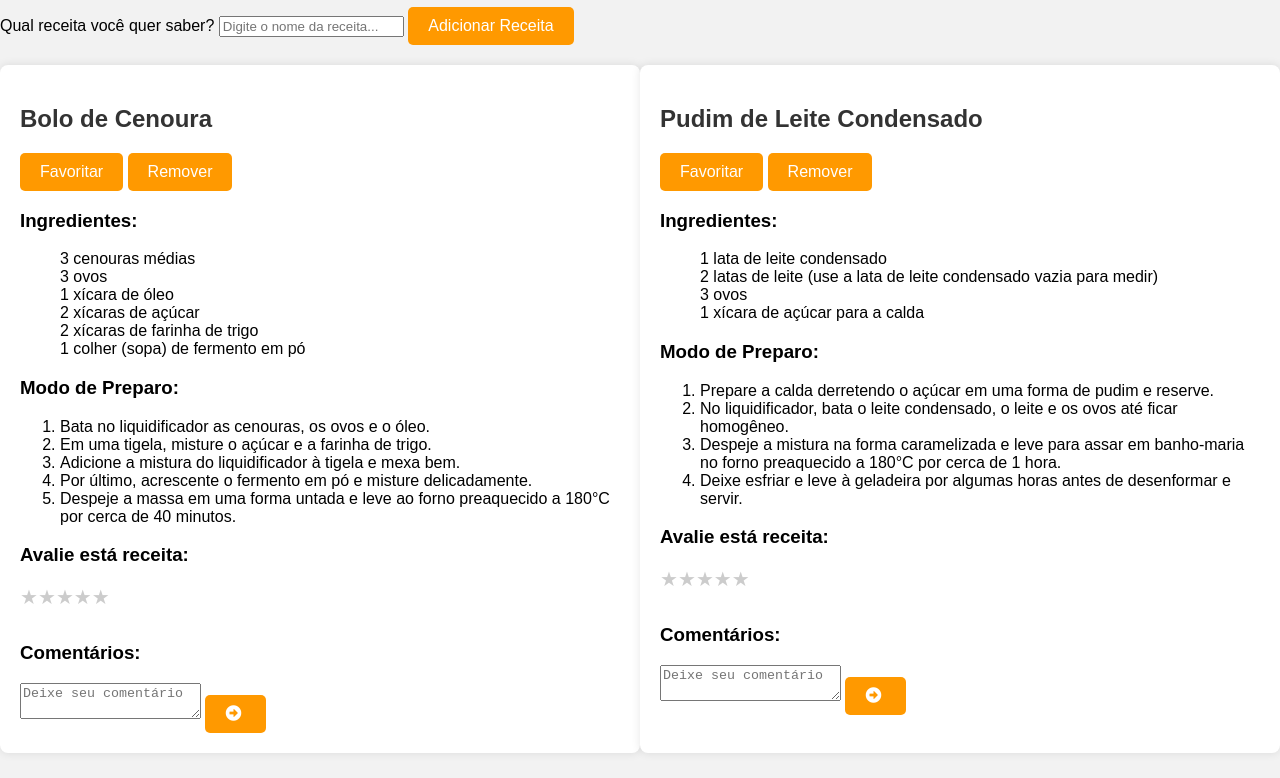
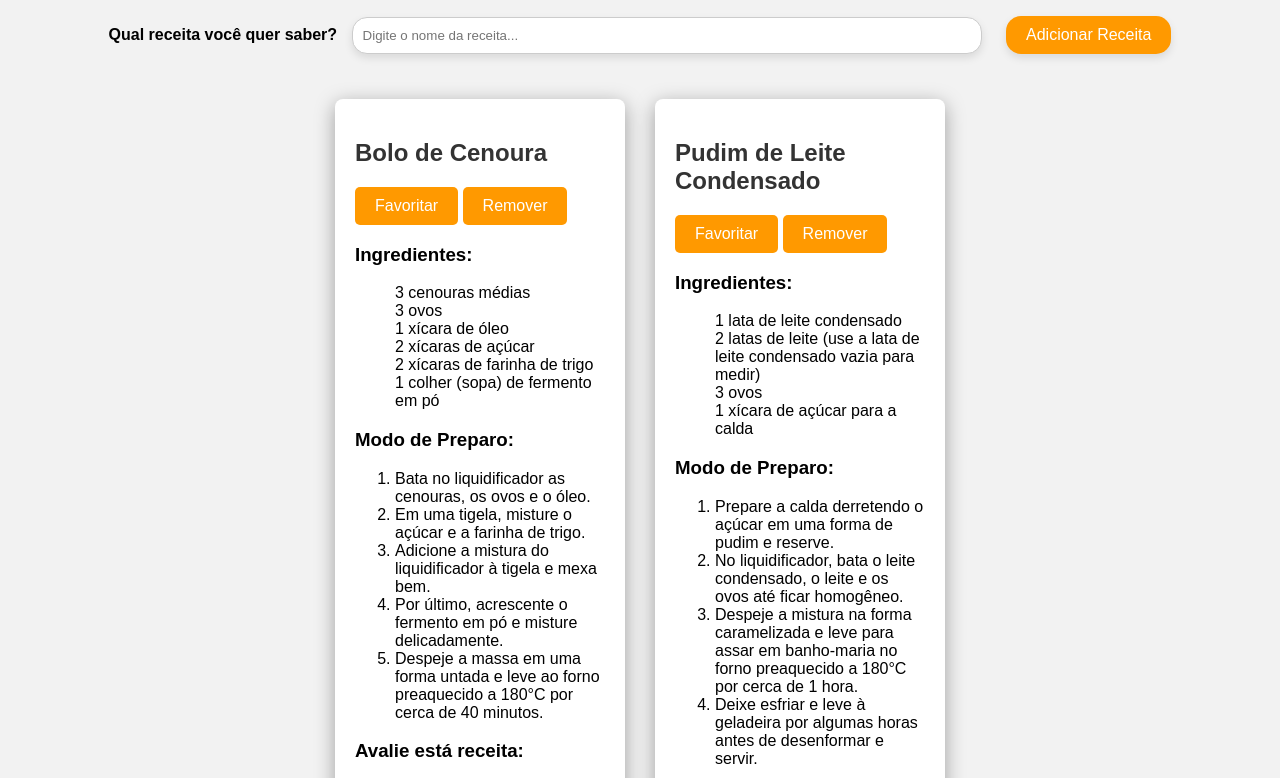
Before and after one commit to pedrobolfe/Site-Receitas, a plain HTML site: page index.html in a window 1280 px wide. Shown: the part 73-851 px from the top of the page. Drawn offline with Linux system fonts and the light colour scheme; files whose address does not match are found by name.

Commit message:
Update styles.css

```diff
--- a/styles.css
+++ b/styles.css
@@ -6,27 +6,65 @@ body {
     background-color: #f2f2f2;
 }
 
+.form {
+	text-align: center;
+	margin-bottom: 20px;
+}
+
+.form div {
+	margin-top: 10px;
+}
+
+.form div input {
+	border-radius: 15px;
+	box-shadow: 0 4px 8px rgba(0, 0, 0, 0.1);
+}
+
 .container {
     max-width: 1200px;
     margin: 0 auto;
     padding: 20px;
 }
+label {
+    font-weight: bold;
+    margin-bottom: 5px;
+}
 
-/* Estilo das receitas */
-.receitas-user {
-    display: flex;
-    justify-content: space-around;
-    flex-wrap: wrap;
-    margin-top: 20px;
+/* Estilo do input */
+input[type="text"],
+textarea {
+    width: 100%;
+    padding: 10px;
+    margin-bottom: 10px;
+    margin: 10px;
+    border: 1px solid #ccc;
+    border-radius: 5px;
+    box-sizing: border-box; /* Garante que o padding não aumente a largura total */
 }
+
+/* Estilo responsivo */
+@media (min-width: 768px) {
+    input[type="text"],
+    textarea {
+        width: calc(50% - 10px);
+        margin-right: 20px;
+}
+
 
 .card {
     background-color: #fff;
-    box-shadow: 0 0 10px rgba(0, 0, 0, 0.1);
     border-radius: 8px;
     padding: 20px;
-    margin-bottom: 20px;
-    width: calc(50% - 40px);
+    margin: 15px;
+    width: calc(25% - 30px); /* Calcula a largura com a margem subtraída */
+    box-shadow: rgba(0, 0, 0, 0.35) 0px 5px 20px;
+    box-sizing: border-box; /* Inclui padding e borda na largura total */
+}
+
+.receitas-user {
+    display: flex;
+    flex-wrap: wrap;
+    justify-content: center; /* Centraliza os cards */
 }
 
 .titulo {
@@ -124,6 +162,22 @@ input[type="button"]:hover {
     background-color: #ffcc00;
 }
 /* Estilo do botão de envio de comentário */
+.comentarios-wrapper {
+    display: flex;
+    align-items: flex-start; /* Alinha itens ao topo */
+}
+
+/* Estilo do textarea */
+.comments {
+    flex: 1;
+    padding: 10px;
+    margin-right: 10px;
+    border: 1px solid #ccc;
+    border-radius: 5px;
+    box-sizing: border-box; /* Garante que o padding não aumente a largura total */
+}
+
+/* Estilo do botão */
 .enviar-comentario {
     padding: 10px 20px;
     background-color: #f90;
@@ -139,6 +193,14 @@ input[type="button"]:hover {
     background-color: #ffcc00;
 }
 
-.enviar-comentario i {
-    margin-right: 5px;
+/* Estilo responsivo */
+@media (max-width: 768px) {
+    .comentarios-wrapper {
+        flex-direction: column; /* Empilha itens verticalmente em telas menores */
+    }
+
+    .comments {
+        margin-right: 0;
+        margin-bottom: 10px;
+    }
 }
```
